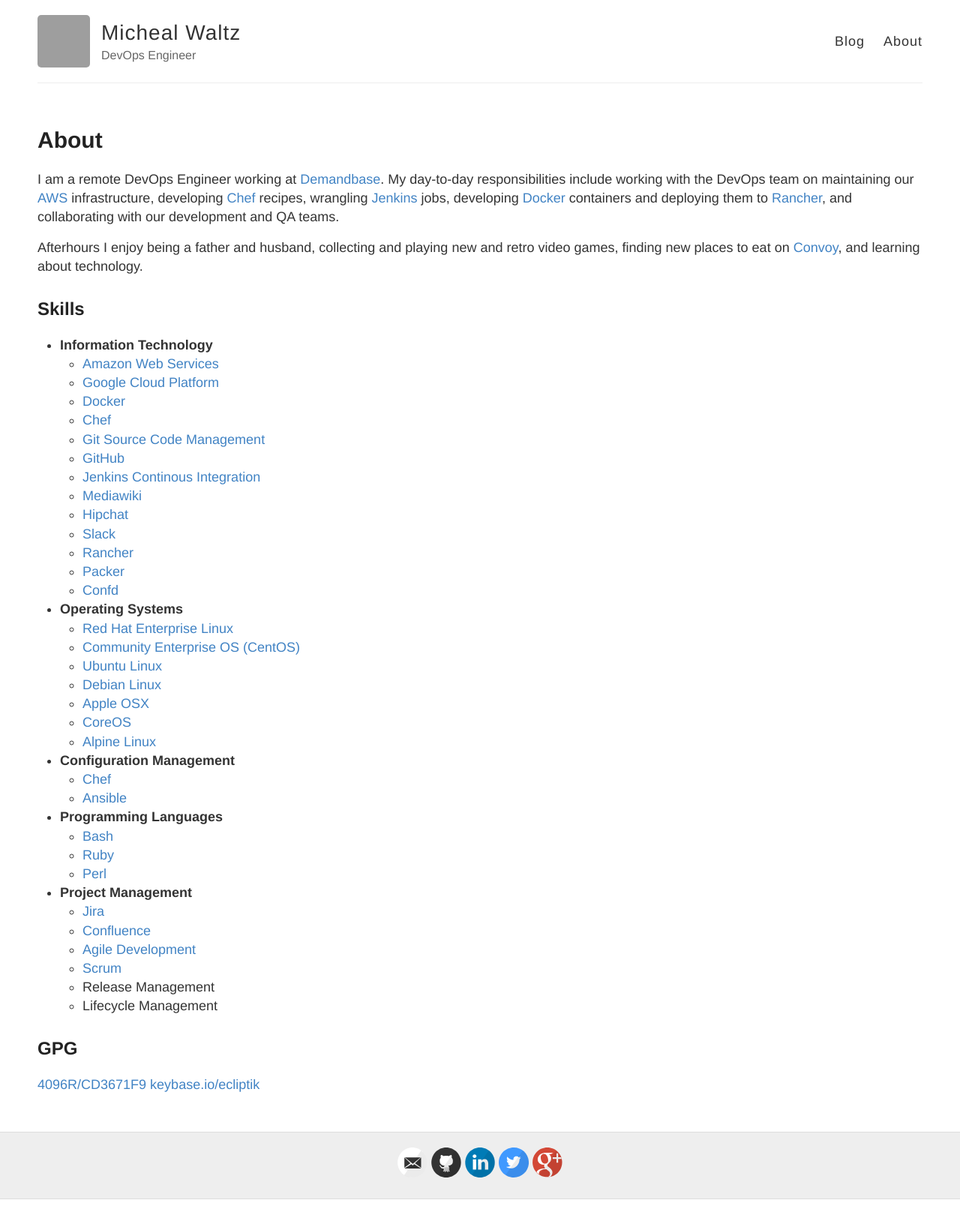
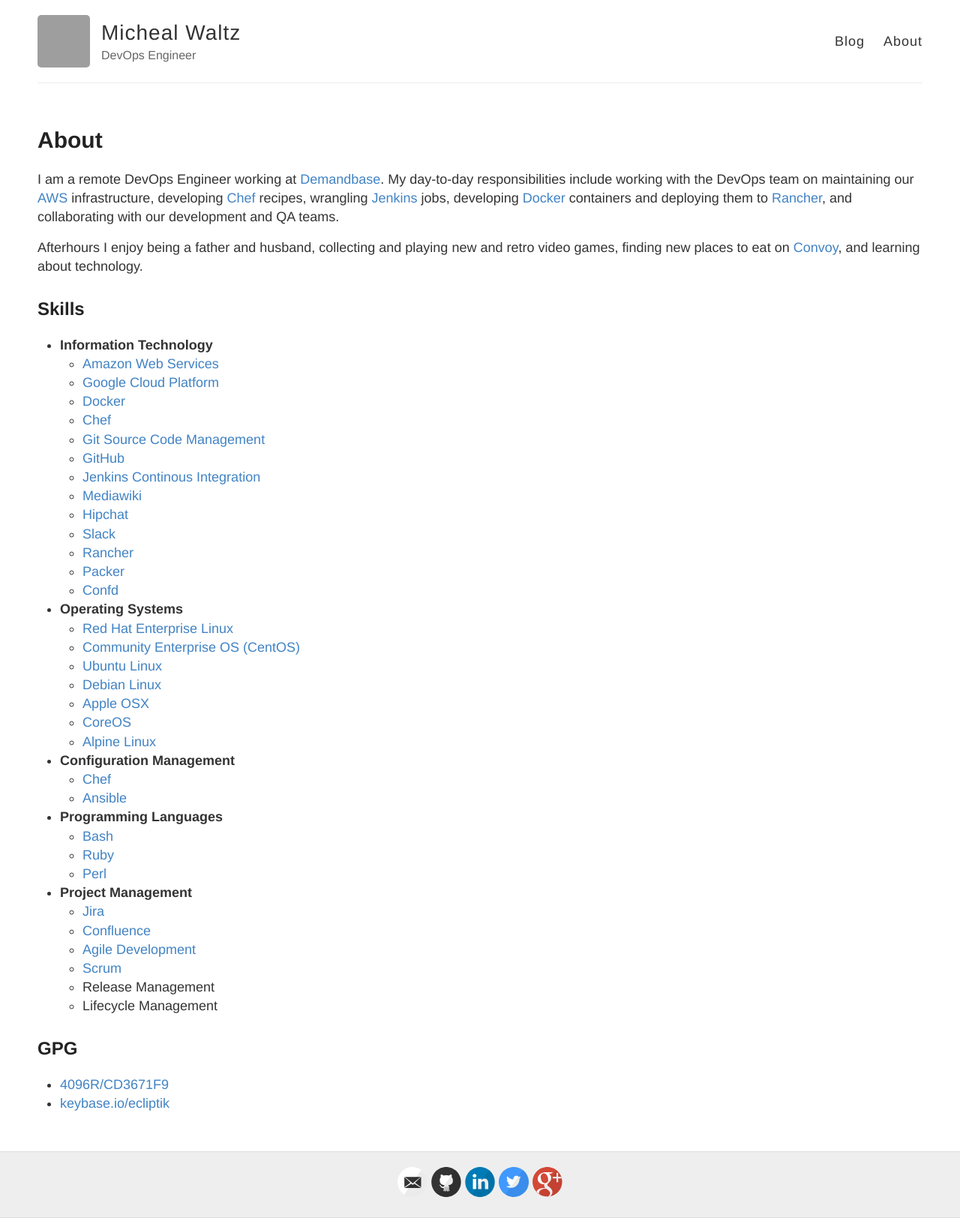
Before and after one commit to ecliptik/ecliptik.github.io, a Jekyll site: the page built from about.md, in a window 1280 px wide. Shown: the whole page at 75% size. Built offline with Jekyll 4.4.1, drawn with Linux system fonts in a browser that asks for light colours; before the commit the page ends 1599 px from its top, so only the background shows below that; grey boxes are pictures that could not be loaded.

Commit message:
Make GPG links a list

```diff
--- a/about.md
+++ b/about.md
@@ -49,5 +49,5 @@
 
 ## GPG
 
-[4096R/CD3671F9](https://pgp.mit.edu/pks/lookup?op=vindex&search=0x4FA270F5CD3671F9)
-[keybase.io/ecliptik](https://keybase.io/ecliptik)
+- [4096R/CD3671F9](https://pgp.mit.edu/pks/lookup?op=vindex&search=0x4FA270F5CD3671F9)
+- [keybase.io/ecliptik](https://keybase.io/ecliptik)
```
